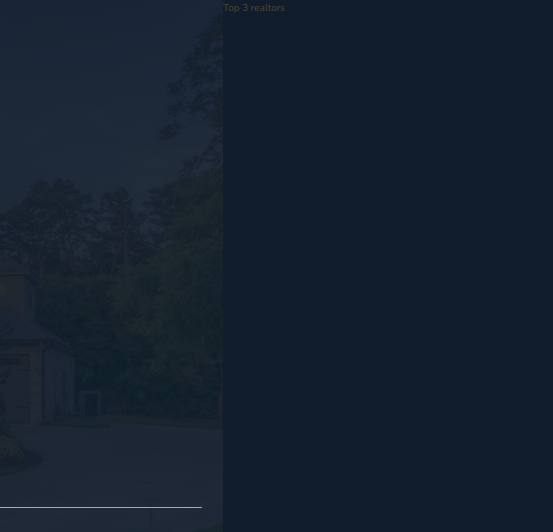
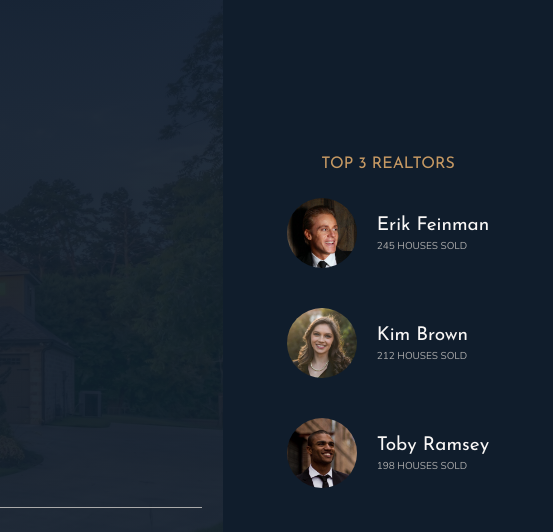
Before and after one commit to WiliTheSParrow/-UdemyCourse_Nexter, a website: page index.html in a window 1280 px wide. Shown: the top 532 px of the page, 727-1280 px from the left. Drawn offline with nearby package versions, Linux system fonts and the light colour scheme.

Commit message:
realtor pars finished, page designed

```diff
--- a/index.html
+++ b/index.html
@@ -32,7 +32,29 @@
         </div>
     </header>
 
-    <div class="realtors">Top 3 realtors</div>
+    <div class="realtors">
+        <h3 class="heading-3">Top 3 Realtors</h3>
+        <div class="realtors__list">
+
+            <img src="img/realtor-1.jpeg" alt="Realtor 1" class="realtors__img">
+            <div class="realtor__details">
+                <h4 class="heading-4 heading-4--light">Erik Feinman</h4>
+                <p class="realtors__sold">245 houses sold</p>
+            </div>
+
+            <img src="img/realtor-2.jpeg" alt="Realtor 2" class="realtors__img">
+            <div class="realtor__details">
+                <h4 class="heading-4 heading-4--light">Kim Brown</h4>
+                <p class="realtors__sold">212 houses sold</p>
+            </div>
+
+            <img src="img/realtor-3.jpeg" alt="Realtor 3" class="realtors__img">
+            <div class="realtor__details">
+                <h4 class="heading-4 heading-4--light">Toby Ramsey</h4>
+                <p class="realtors__sold">198 houses sold</p>
+            </div>
+        </div>
+    </div>
 
     <section class="features">
 
--- a/sass/_realtors.scss
+++ b/sass/_realtors.scss
@@ -1,4 +1,31 @@
 .realtors {
     background-color: $color-secondary;
     grid-column: col-start 7 / full-end;
+    padding: 3rem;
+
+    display: grid;
+    align-content: center;
+    justify-content: center;
+    justify-items: center;
+    grid-row-gap: 2rem;
+
+    &__list {
+        display: grid;
+        grid-template-columns: min-content max-content;
+        grid-column-gap: 2rem;
+        grid-row-gap: 5vh;
+        align-items: center;
+    }
+
+    &__img {
+        width: 7rem;
+        border-radius: 50%;
+        display: block;
+    }
+
+    &__sold {
+        text-transform: uppercase;
+        color: $color-grey-light-2;
+        margin-top: -3px;
+    }
 }
```
Also changed, not shown: css/style.css.
